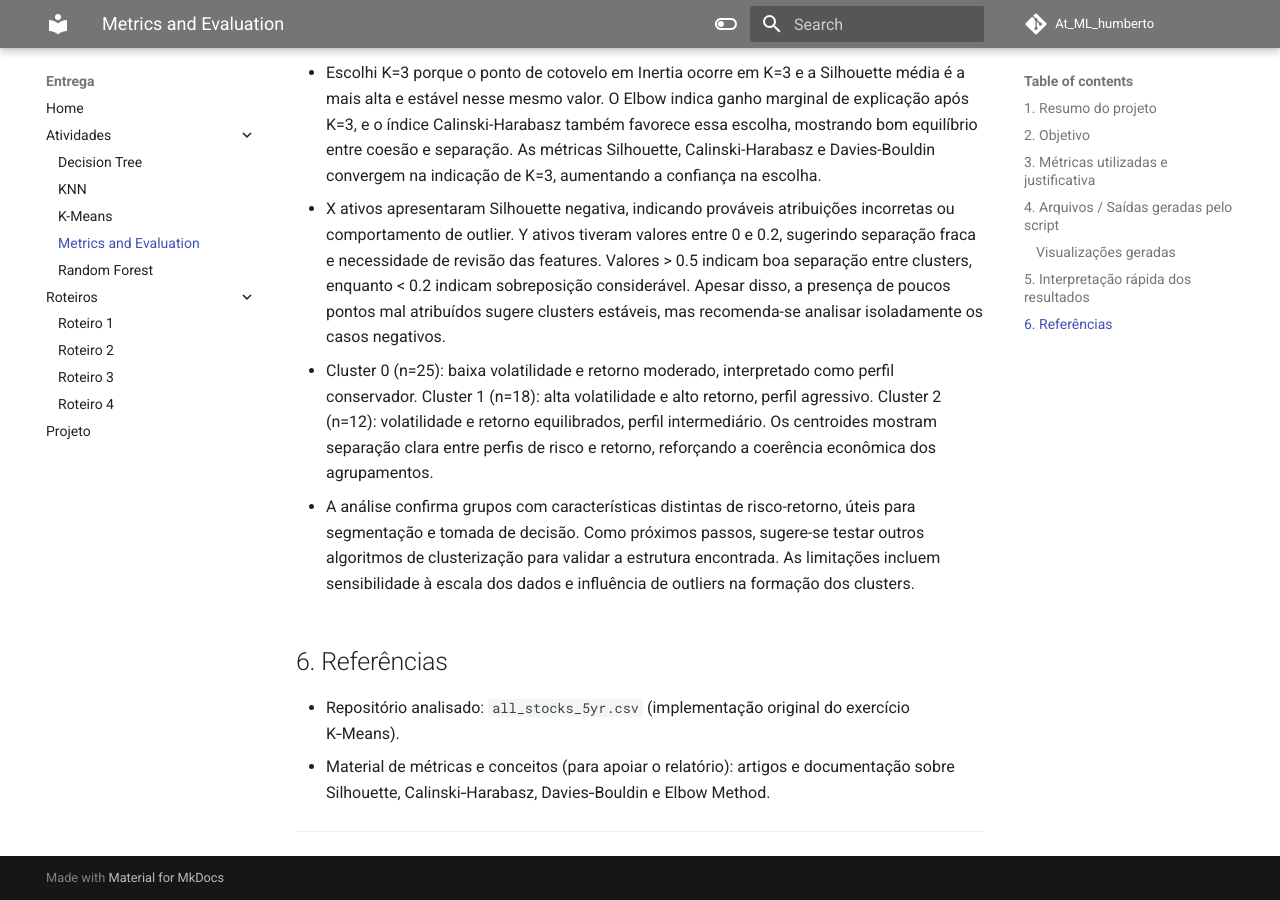
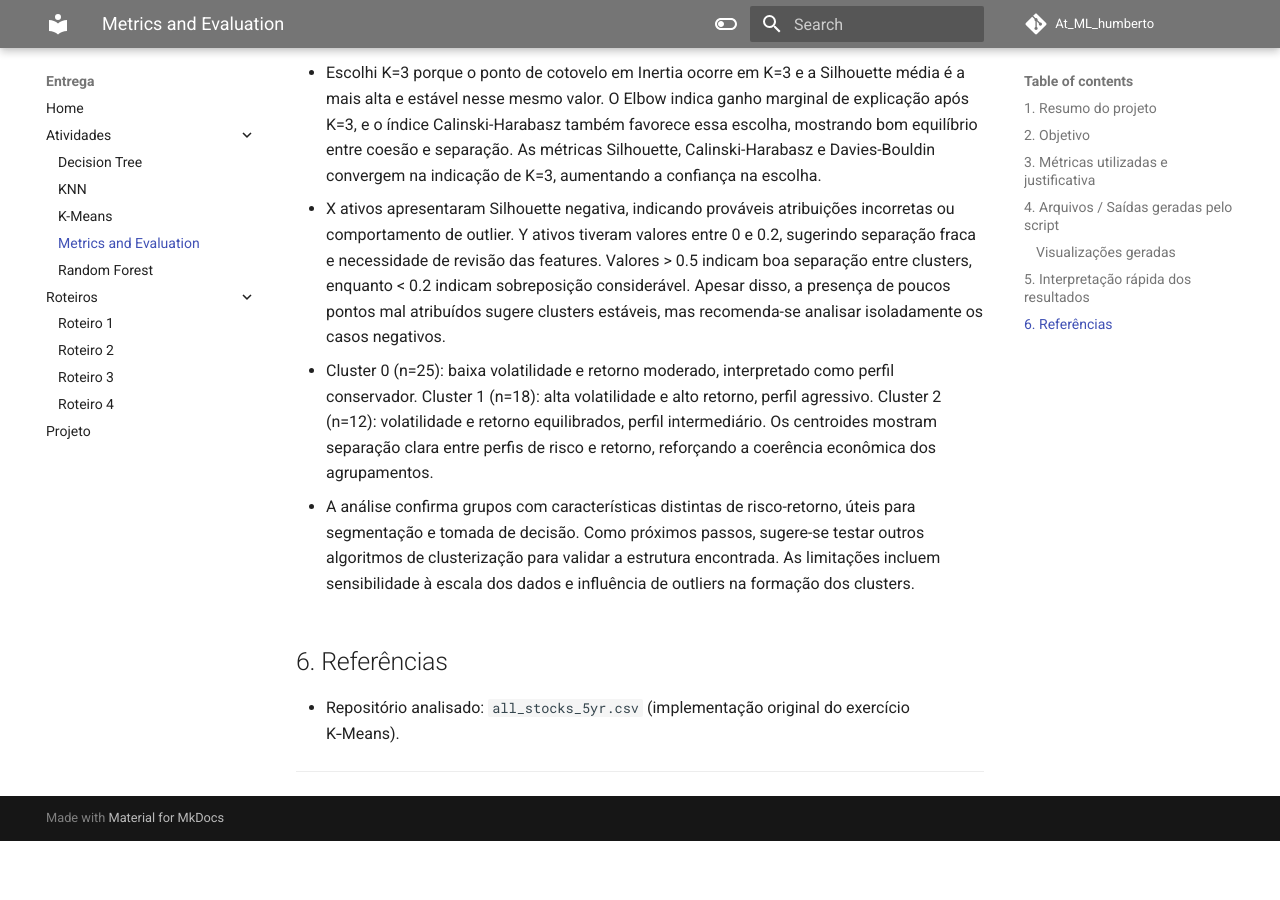
Before and after one commit to EnzoGodoy/At_ML_humberto-, an MkDocs documentation site: the page built from docs/Metrics and Evaluation/main.md, in a window 1280 px wide and 900 px high, scrolled down 3130 px. Built offline with MkDocs 1.6.1 and Material for MkDocs 9.7.7, drawn with Linux system fonts in a browser that asks for light colours; comment, search, counter and statistics services are not loaded; after the commit the page ends 3971 px from its top, so only the background shows below that.

Commit message:
ultimos erros

```diff
--- a/docs/Metrics and Evaluation/main.md
+++ b/docs/Metrics and Evaluation/main.md
@@ -56,6 +56,5 @@ Ao rodar `kmeans_evaluation.py`, será criada uma pasta `kmeans_evaluation_outpu
 ## 6. Referências
 
 * Repositório analisado: `all_stocks_5yr.csv` (implementação original do exercício K‑Means).
-* Material de métricas e conceitos (para apoiar o relatório): artigos e documentação sobre Silhouette, Calinski‑Harabasz, Davies‑Bouldin e Elbow Method.
 
 ---
```
Also changed, not shown: docs/Randon-Forest/main.md (+0 -1 lines).
